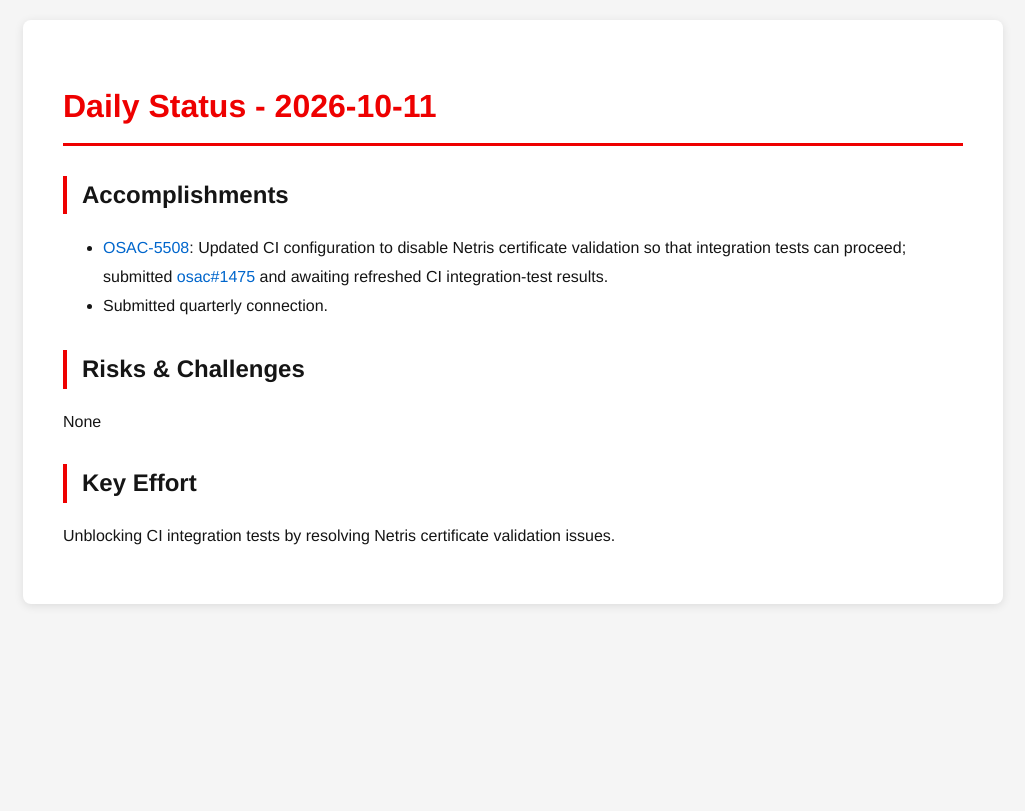
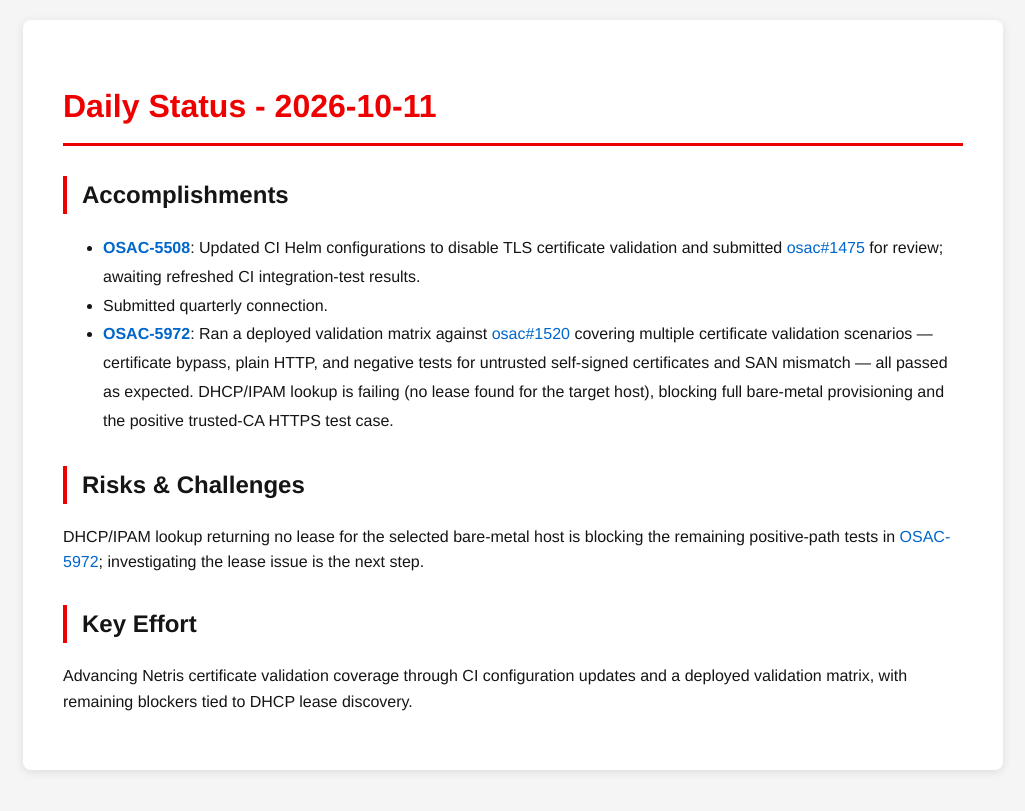
Before and after one commit to tzvatot/daily-status, a Jekyll site: the page built from 2026-10-11.md, in a window 1280 px wide. Shown: the top 811 px of the page, without its empty margins (127-1152 px from the left). Built offline with Jekyll 4.4.1, drawn with Linux system fonts in a browser that asks for light colours.

Commit message:
Daily status update - 2026-10-11

```diff
--- a/2026-10-11.md
+++ b/2026-10-11.md
@@ -7,11 +7,12 @@ date: 2026-10-11
 # Daily Status - 2026-10-11
 
 ## Accomplishments
-- [OSAC-5508](https://redhat.atlassian.net/browse/OSAC-5508): Updated CI configuration to disable Netris certificate validation so that integration tests can proceed; submitted [osac#1475](https://github.com/osac-project/osac/pull/1475) and awaiting refreshed CI integration-test results.
+- **[OSAC-5508](https://redhat.atlassian.net/browse/OSAC-5508)**: Updated CI Helm configurations to disable TLS certificate validation and submitted [osac#1475](https://github.com/osac-project/osac/pull/1475) for review; awaiting refreshed CI integration-test results.
 - Submitted quarterly connection.
+- **[OSAC-5972](https://redhat.atlassian.net/browse/OSAC-5972)**: Ran a deployed validation matrix against [osac#1520](https://github.com/osac-project/osac/pull/1520) covering multiple certificate validation scenarios — certificate bypass, plain HTTP, and negative tests for untrusted self-signed certificates and SAN mismatch — all passed as expected. DHCP/IPAM lookup is failing (no lease found for the target host), blocking full bare-metal provisioning and the positive trusted-CA HTTPS test case.
 
 ## Risks & Challenges
-None
+DHCP/IPAM lookup returning no lease for the selected bare-metal host is blocking the remaining positive-path tests in [OSAC-5972](https://redhat.atlassian.net/browse/OSAC-5972); investigating the lease issue is the next step.
 
 ## Key Effort
-Unblocking CI integration tests by resolving Netris certificate validation issues.
+Advancing Netris certificate validation coverage through CI configuration updates and a deployed validation matrix, with remaining blockers tied to DHCP lease discovery.
```
